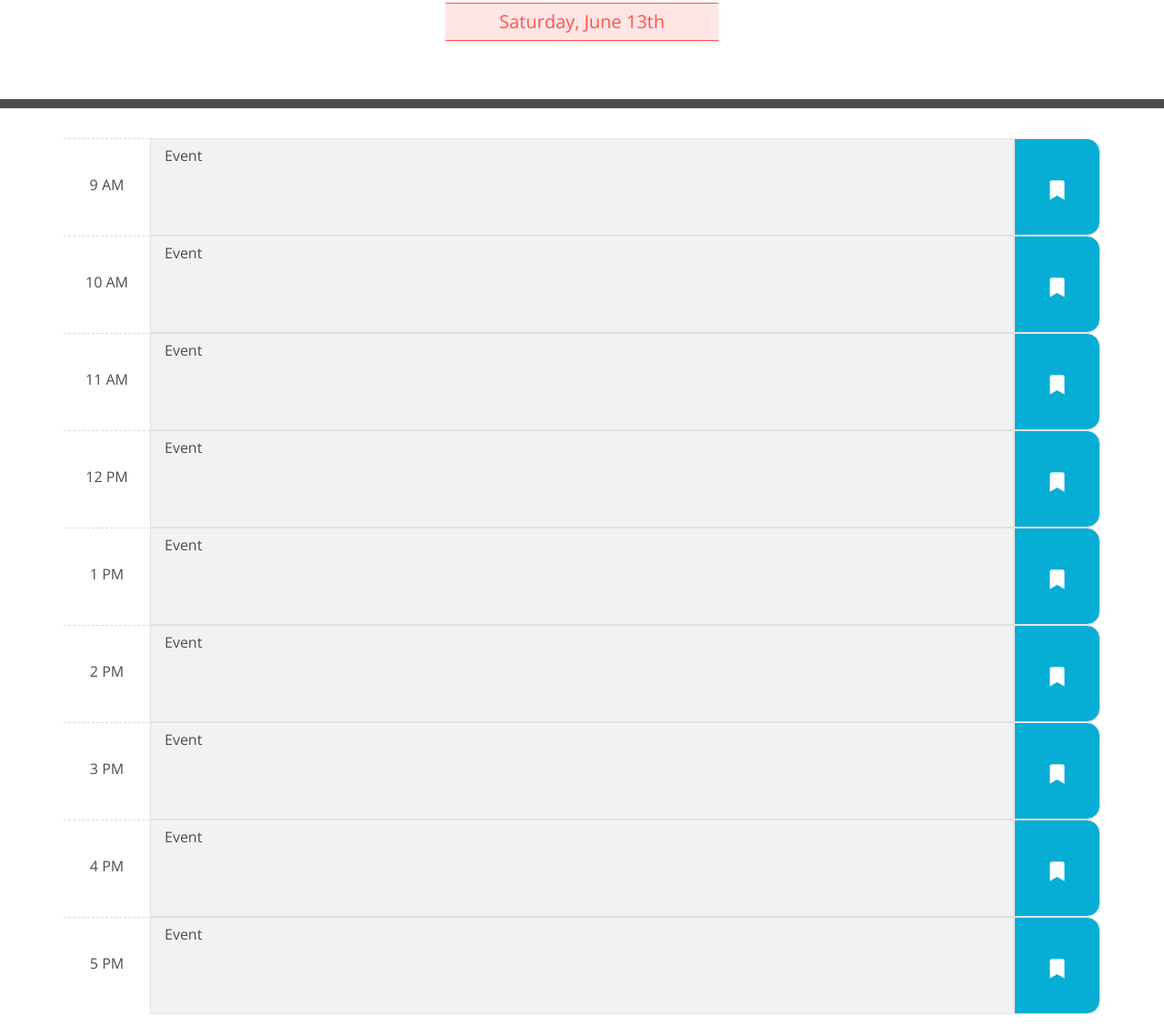
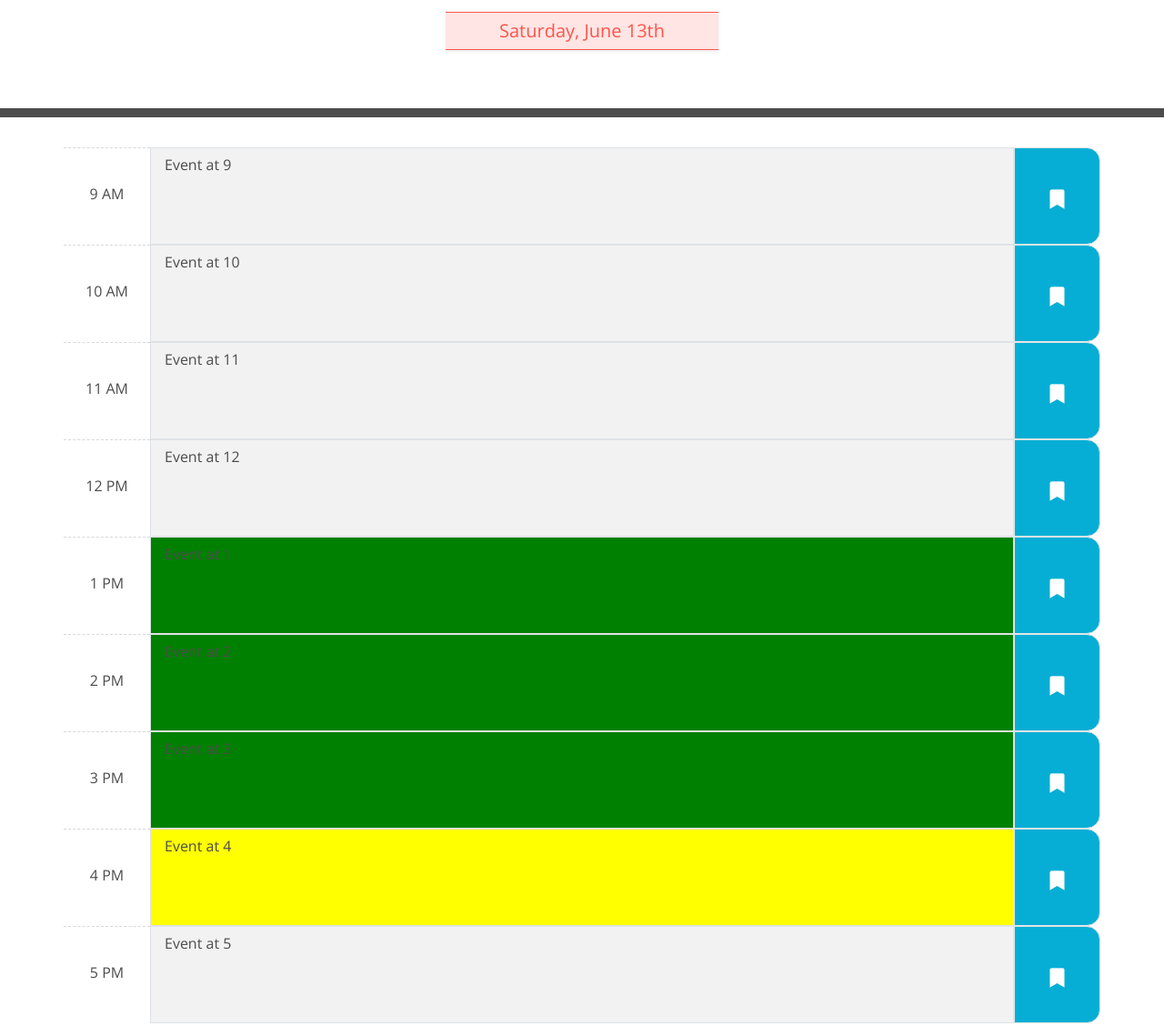
Before and after one commit to jungjungie/Day-Planner, a plain HTML site: page index.html in a window 1280 px wide. Shown: the part 187-1315 px from the top of the page at 91% size. Drawn offline with nearby package versions, Linux system fonts and the light colour scheme; a web font is replaced by a local one.

Commit message:
color coding time blocks in progress

```diff
--- a/index.html
+++ b/index.html
@@ -26,74 +26,74 @@
 		<!-- Timeblocks go here -->
 		<section class="row">
 
-			<section class="col-1 text-center hour">
-				<p>9 AM</p>
+			<section id="9" class="col-1 text-center hour">
+				<p><span class="time">9</span> AM</p>
 			</section>
-			<textarea class="col-10 border">Event</textarea>
+			<textarea class="col-10 border eventblock">Event at 9</textarea>
 			<button class="col-1 saveBtn">
 				<i class="fas fa-lg fa-bookmark "></i>
 			</button>
 
 			<section class="col-1 text-center hour">
-				<p>10 AM</p>
+				<p><span class="time">10</span> AM</p>
 			</section>
-			<textarea class="col-10 border">Event</textarea>
+			<textarea class="col-10 border eventblock">Event at 10</textarea>
+			<button id="text10" class="col-1 saveBtn">
+				<i class="fas fa-lg fa-bookmark "></i>
+			</button>
+
+			<section class="col-1 text-center hour">
+				<p><span class="time">11</span> AM</p>
+			</section>
+			<textarea class="col-10 border eventblock">Event at 11</textarea>
 			<button class="col-1 saveBtn">
 				<i class="fas fa-lg fa-bookmark "></i>
 			</button>
 
 			<section class="col-1 text-center hour">
-				<p>11 AM</p>
+				<p><span class="time">12</span> PM</p>
 			</section>
-			<textarea class="col-10 border">Event</textarea>
+			<textarea class="col-10 border eventblock">Event at 12</textarea>
 			<button class="col-1 saveBtn">
 				<i class="fas fa-lg fa-bookmark "></i>
 			</button>
 
 			<section class="col-1 text-center hour">
-				<p>12 PM</p>
+				<p><span class="time">1</span> PM</p>
 			</section>
-			<textarea class="col-10 border">Event</textarea>
+			<textarea class="col-10 border eventblock">Event at 1</textarea>
 			<button class="col-1 saveBtn">
 				<i class="fas fa-lg fa-bookmark "></i>
 			</button>
 
 			<section class="col-1 text-center hour">
-				<p>1 PM</p>
+				<p><span class="time">2</span> PM</p>
 			</section>
-			<textarea class="col-10 border">Event</textarea>
+			<textarea class="col-10 border eventblock">Event at 2</textarea>
 			<button class="col-1 saveBtn">
 				<i class="fas fa-lg fa-bookmark "></i>
 			</button>
 
 			<section class="col-1 text-center hour">
-				<p>2 PM</p>
+				<p><span class="time">3</span> PM</p>
 			</section>
-			<textarea class="col-10 border">Event</textarea>
+			<textarea class="col-10 border eventblock">Event at 3</textarea>
 			<button class="col-1 saveBtn">
 				<i class="fas fa-lg fa-bookmark "></i>
 			</button>
 
 			<section class="col-1 text-center hour">
-				<p>3 PM</p>
+				<p><span class="time">4</span> PM</p>
 			</section>
-			<textarea class="col-10 border">Event</textarea>
+			<textarea class="col-10 border eventblock">Event at 4</textarea>
 			<button class="col-1 saveBtn">
 				<i class="fas fa-lg fa-bookmark "></i>
 			</button>
 
 			<section class="col-1 text-center hour">
-				<p>4 PM</p>
+				<p><span class="time">5</span> PM</p>
 			</section>
-			<textarea class="col-10 border">Event</textarea>
-			<button class="col-1 saveBtn">
-				<i class="fas fa-lg fa-bookmark "></i>
-			</button>
-
-			<section class="col-1 text-center hour">
-				<p>5 PM</p>
-			</section>
-			<textarea class="col-10 border">Event</textarea>
+			<textarea class="col-10 border eventblock">Event at 5</textarea>
 			<button class="col-1 saveBtn">
 				<i class="fas fa-lg fa-bookmark "></i>
 			</button>
--- a/script.js
+++ b/script.js
@@ -1,2 +1,50 @@
-const today = moment();
-$("#currentDay").text(today.format('dddd, MMMM Do'));
+var today = moment().format('dddd, MMMM Do');
+var currentTime = moment().format('LT');
+
+$("#currentDay").text(today);
+
+// add events to save buttons
+$(".saveBtn").on("click", function () {
+
+    // When save is clicked, event text gets saved in localstorage
+    localStorage.setItem("event", $(".event").text);
+
+    console.log(event);
+    console.log(event.target.value);
+
+    console.log(window);
+    console.log($("#text10").text());
+})
+
+    // Save items are retrived from localstorage and displayed on screen
+
+// past time events are left gray
+
+currentTime = parseInt(currentTime);
+
+// console.log($(".col-1").text())
+console.log($(".time"));
+
+// var timeArr = document.querySelectorAll(".time");
+// console.log(timeArr);
+
+var timeArr = $(".time");
+var eventBlockArr = $("textarea");
+
+for (var i=0; i < timeArr.length; i++) {
+
+    var timeblock = timeArr[i].textContent;
+    // 9 , 10, 11 , 12 , 1 , 2 , 3 , 4 , 5
+
+    if (timeblock < currentTime) {
+        eventBlockArr.eq(i).css("background", "green");
+    }
+
+    if (timeblock == currentTime) {
+        eventBlockArr.eq(i).css("background", "yellow");
+    }
+}
+
+// }
+// current time block is green
+// future time blocks are yellow
--- a/style.css
+++ b/style.css
@@ -22,7 +22,7 @@ body {
   font-weight: 700;
   font-size: 40px;
   position: absolute;
-  top: 130px;
+  top: 140px;
   width: 100%;
   color: #06AED5;
   z-index: -1;
@@ -36,7 +36,7 @@ body {
   line-height: 2em;
   width: 300px;
   margin: 0 auto;
-  margin-top: 40px;
+  margin-top: 50px;
 }
 
 .row {
```
